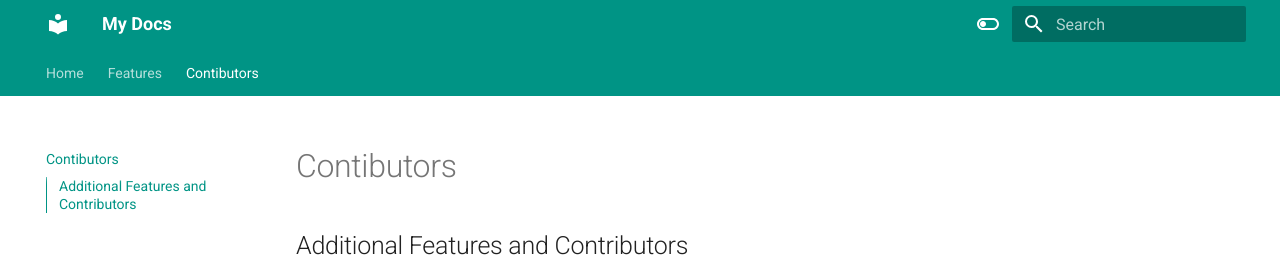
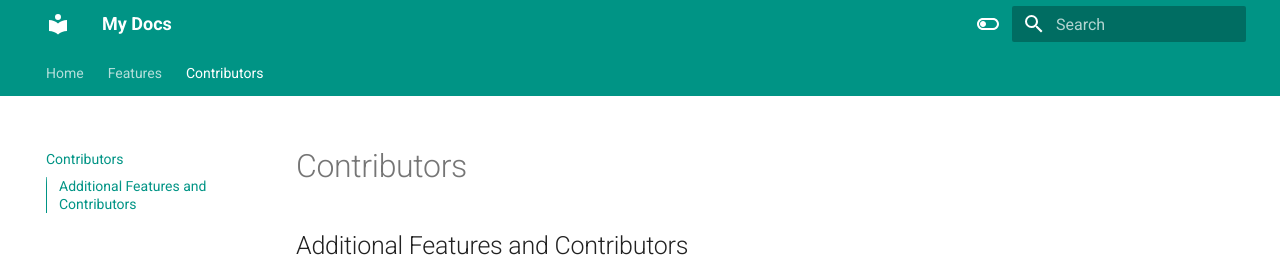
Before and after one commit to MOE116/Documentation-Test, an MkDocs documentation site: the page built from docs/page3.md, in a window 1280 px wide. Shown: the top 267 px of the page. Built offline with MkDocs 1.6.1 and Material for MkDocs 9.7.7, drawn with Linux system fonts in a browser that asks for light colours.

Commit message:
updated features

```diff
--- a/docs/page3.md
+++ b/docs/page3.md
@@ -1,4 +1,4 @@
-# Contibutors
+# Contributors
 ## Additional Features and Contributors
 
 This is a list of everyone that contributed to the additional features on this project.
```
